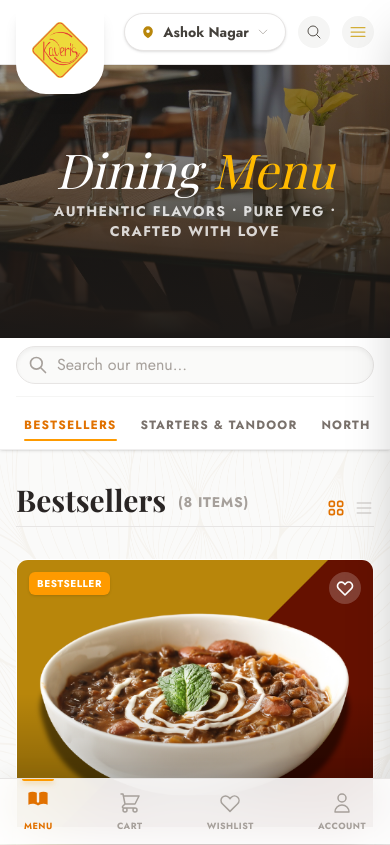
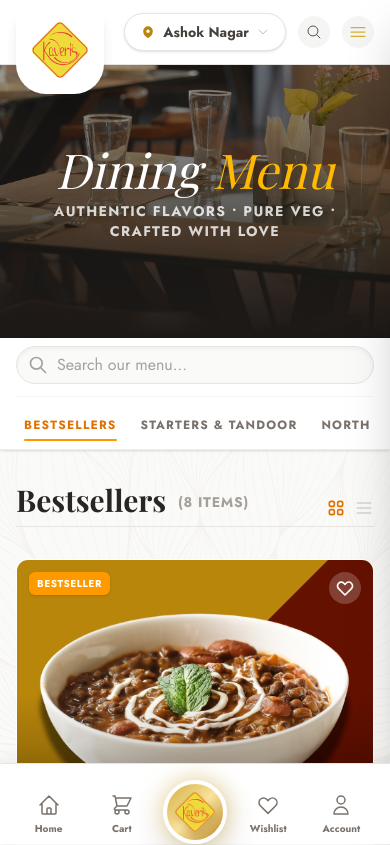
Before and after one commit to KunalBose2772/kaveri-nextjs, a Next.js app: page /menu in a window 390 px wide. Shown: the top 845 px of the page. Built offline with nearby package versions, Linux system fonts and the light colour scheme.

Commit message:
Redesign: Beautiful bottom nav with circular Kaveri logo menu button

```diff
--- a/components/MobileBottomNav.js
+++ b/components/MobileBottomNav.js
@@ -1,5 +1,6 @@
 'use client';
 import Link from 'next/link';
+import Image from 'next/image';
 import { usePathname } from 'next/navigation';
 import { useModal } from '../context/ModalContext';
 import { useShop } from '../context/ShopContext';
@@ -11,18 +12,18 @@ export default function MobileBottomNav() {
 
     if (pathname === '/') return null;
 
-    const navItems = [
+    const sideItems = [
         {
-            name: 'Menu',
-            href: '/menu',
+            name: 'Home',
+            href: '/ashok-nagar',
             icon: (
                 <svg className="w-6 h-6" fill="none" viewBox="0 0 24 24" stroke="currentColor">
-                    <path strokeLinecap="round" strokeLinejoin="round" strokeWidth={1.5} d="M12 6.253v13m0-13C10.832 5.477 9.246 5 7.5 5S4.168 5.477 3 6.253v13C4.168 18.477 5.754 18 7.5 18s3.332.477 4.5 1.253m0-13C13.168 5.477 14.754 5 16.5 5c1.747 0 3.332.477 4.5 1.253v13C19.832 18.477 18.247 18 16.5 18c-1.746 0-3.332.477-4.5 1.253" />
+                    <path strokeLinecap="round" strokeLinejoin="round" strokeWidth={1.5} d="M3 12l2-2m0 0l7-7 7 7M5 10v10a1 1 0 001 1h3m10-11l2 2m-2-2v10a1 1 0 01-1 1h-3m-6 0a1 1 0 001-1v-4a1 1 0 011-1h2a1 1 0 011 1v4a1 1 0 001 1m-6 0h6" />
                 </svg>
             ),
             activeIcon: (
                 <svg className="w-6 h-6" viewBox="0 0 20 20" fill="currentColor">
-                    <path d="M9 4.804A7.968 7.968 0 005.5 4c-1.255 0-2.443.29-3.5.804v10A7.969 7.969 0 015.5 14c1.669 0 3.218.51 4.5 1.385A7.962 7.962 0 0114.5 14c1.255 0 2.443.29 3.5.804v-10A7.968 7.968 0 0014.5 4c-1.255 0-2.443.29-3.5.804V12a1 1 0 11-2 0V4.804z" />
+                    <path d="M10.707 2.293a1 1 0 00-1.414 0l-7 7a1 1 0 001.414 1.414L4 10.414V17a1 1 0 001 1h2a1 1 0 001-1v-2a1 1 0 011-1h2a1 1 0 011 1v2a1 1 0 001 1h2a1 1 0 001-1v-6.586l.293.293a1 1 0 001.414-1.414l-7-7z" />
                 </svg>
             )
         },
@@ -73,62 +74,119 @@ export default function MobileBottomNav() {
     ];
 
     return (
-        <div className="lg:hidden fixed bottom-0 left-0 right-0 z-[60]">
-            <nav className="bg-white/90 backdrop-blur-xl border-t border-stone-200 px-6 py-3 pb-safe flex items-center justify-between shadow-[0_-5px_20px_rgba(0,0,0,0.05)]">
-                {navItems.map((item) => {
+        <div className="md:hidden fixed bottom-0 left-0 right-0 z-[60]">
+            <nav className="relative bg-white border-t border-stone-200 px-3 pb-safe shadow-[0_-2px_20px_rgba(0,0,0,0.08)]">
+                {/* Navigation Grid */}
+                <div className="grid grid-cols-5 items-end h-20">
+                    {/* Left Items */}
+                    {sideItems.slice(0, 2).map((item) => {
                         const isActive = item.href ? (pathname === item.href || (item.href !== '/' && pathname.startsWith(item.href))) : false;
-
                         const content = (
-                        <>
+                            <div className="flex flex-col items-center gap-1 py-2 relative">
                                 {/* Badge */}
                                 {item.badge > 0 && (
-                                <div className="absolute -top-1 -right-1 z-10">
-                                    <span className="flex items-center justify-center min-w-[18px] h-[18px] px-1 bg-gradient-to-r from-[#d4af37] to-[#b8860b] text-white text-[9px] font-bold rounded-full shadow-lg">
+                                    <div className="absolute -top-0.5 right-1/2 translate-x-3">
+                                        <span className="flex items-center justify-center min-w-[18px] h-[18px] px-1.5 bg-gradient-to-r from-[#d4af37] to-[#b8860b] text-white text-[9px] font-bold rounded-full shadow-md">
                                             {item.badge > 99 ? '99+' : item.badge}
                                         </span>
                                     </div>
                                 )}
 
-                            <div className={`transition-transform duration-300 ${isActive ? '-translate-y-1' : ''}`}>
+                                <div className={`transition-all duration-300 ${isActive ? 'text-[#d4af37] -translate-y-0.5 scale-110' : 'text-stone-500'}`}>
                                     {isActive ? item.activeIcon : item.icon}
                                 </div>
-
-                            <span className={`text-[9px] font-bold uppercase tracking-wider transition-all duration-300 ${isActive ? 'opacity-100 translate-y-0' : 'opacity-100'
-                                }`}>
+                                <span className={`text-[10px] font-bold transition-all duration-300 ${isActive ? 'text-[#d4af37]' : 'text-stone-500'}`}>
                                     {item.name}
                                 </span>
-
-                            {/* Active Indicator Dot */}
-                            {isActive && (
-                                <div className="absolute -top-3 w-8 h-0.5 bg-amber-500 rounded-b-full shadow-[0_2px_5px_rgba(245,158,11,0.5)]" />
-                            )}
-                        </>
+                            </div>
                         );
 
-                    const commonClasses = `flex flex-col items-center gap-1 transition-all duration-300 relative group ${isActive ? 'text-amber-600' : 'text-stone-400 hover:text-stone-600'}`;
+                        const commonClasses = "flex flex-col items-center transition-all duration-300";
 
                         if (item.action) {
                             return (
-                            <button
-                                key={item.name}
-                                onClick={item.action}
-                                className={commonClasses}
-                            >
+                                <button key={item.name} onClick={item.action} className={commonClasses}>
                                     {content}
                                 </button>
                             );
                         }
 
                         return (
-                        <Link
-                            key={item.name}
-                            href={item.href}
-                            className={commonClasses}
-                        >
+                            <Link key={item.name} href={item.href} className={commonClasses}>
                                 {content}
                             </Link>
                         );
                     })}
+
+                    {/* Center Menu Button - Circular with Logo */}
+                    <div className="flex justify-center -mt-8">
+                        <Link href="/menu">
+                            <div className="relative group">
+                                {/* Glow Effect */}
+                                <div className="absolute inset-0 bg-gradient-to-r from-[#d4af37] to-[#b8860b] rounded-full blur-md opacity-50 group-hover:opacity-75 transition-opacity" />
+
+                                {/* Main Button */}
+                                <div className="relative w-16 h-16 rounded-full bg-gradient-to-br from-[#d4af37] via-[#f9e29c] to-[#b8860b] flex items-center justify-center shadow-2xl border-4 border-white group-hover:scale-105 transition-transform">
+                                    {/* Kaveri Logo */}
+                                    <Image
+                                        src="/assets/main_logo.png"
+                                        alt="Menu"
+                                        width={40}
+                                        height={40}
+                                        className="object-contain drop-shadow-md"
+                                    />
+                                </div>
+
+                                {/* Label */}
+                                <div className="absolute -bottom-5 left-1/2 -translate-x-1/2 whitespace-nowrap">
+                                    <span className={`text-[10px] font-bold ${pathname === '/menu' ? 'text-[#d4af37]' : 'text-stone-500'}`}>
+                                        Menu
+                                    </span>
+                                </div>
+                            </div>
+                        </Link>
+                    </div>
+
+                    {/* Right Items */}
+                    {sideItems.slice(2, 4).map((item) => {
+                        const isActive = item.href ? (pathname === item.href || (item.href !== '/' && pathname.startsWith(item.href))) : false;
+                        const content = (
+                            <div className="flex flex-col items-center gap-1 py-2 relative">
+                                {/* Badge */}
+                                {item.badge > 0 && (
+                                    <div className="absolute -top-0.5 right-1/2 translate-x-3">
+                                        <span className="flex items-center justify-center min-w-[18px] h-[18px] px-1.5 bg-gradient-to-r from-[#d4af37] to-[#b8860b] text-white text-[9px] font-bold rounded-full shadow-md">
+                                            {item.badge > 99 ? '99+' : item.badge}
+                                        </span>
+                                    </div>
+                                )}
+
+                                <div className={`transition-all duration-300 ${isActive ? 'text-[#d4af37] -translate-y-0.5 scale-110' : 'text-stone-500'}`}>
+                                    {isActive ? item.activeIcon : item.icon}
+                                </div>
+                                <span className={`text-[10px] font-bold transition-all duration-300 ${isActive ? 'text-[#d4af37]' : 'text-stone-500'}`}>
+                                    {item.name}
+                                </span>
+                            </div>
+                        );
+
+                        const commonClasses = "flex flex-col items-center transition-all duration-300";
+
+                        if (item.action) {
+                            return (
+                                <button key={item.name} onClick={item.action} className={commonClasses}>
+                                    {content}
+                                </button>
+                            );
+                        }
+
+                        return (
+                            <Link key={item.name} href={item.href} className={commonClasses}>
+                                {content}
+                            </Link>
+                        );
+                    })}
+                </div>
             </nav>
         </div>
     );
```
Lines whose indentation alone changed are shown as unchanged.
